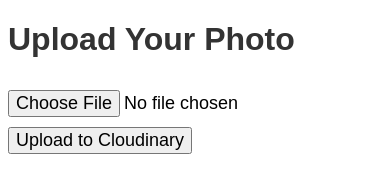
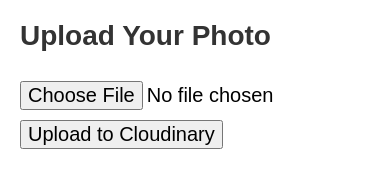
Before and after one commit to Hansel-crousset/qr-upload-app, a website: page index.html in a window 390 px wide. Drawn offline with Linux system fonts and the light colour scheme.

Commit message:
Style: make upload page text larger

```diff
--- a/index.html
+++ b/index.html
@@ -5,16 +5,30 @@
   <title>Photo Uploader</title>
   <style>
     body {
-      font-size: 18px; /* Make the default text bigger */
+      font-size: 18px;
       font-family: Arial, sans-serif;
+      margin: 20px;
     }
     h1 {
-      font-size: 32px; /* Bigger heading */
+      font-size: 32px;
       color: #333;
     }
     input, button {
-      font-size: 18px; /* Make input and button text bigger */
+      font-size: 18px;
       margin-top: 10px;
+    }
+
+    /* Responsive styling for smaller screens */
+    @media (max-width: 600px) {
+      body {
+        font-size: 20px; /* Larger base font size for smaller screens */
+      }
+      h1 {
+        font-size: 28px; /* Slightly smaller heading for balance */
+      }
+      input, button {
+        font-size: 20px; /* Larger inputs and buttons for easier tapping */
+      }
     }
   </style>
 </head>
@@ -26,8 +40,8 @@
   <button id="uploadBtn">Upload to Cloudinary</button>
 
   <script>
-    const CLOUD_NAME = "dfme2ykmw"; // Replace with your Cloudinary cloud name
-    const UPLOAD_PRESET = "unsigned_preset"; // Replace with your unsigned upload preset
+    const CLOUD_NAME = "dfme2ykmw";
+    const UPLOAD_PRESET = "unsigned_preset";
 
     document.getElementById("uploadBtn").addEventListener("click", async () => {
       const fileInput = document.getElementById("photoInput");
```
